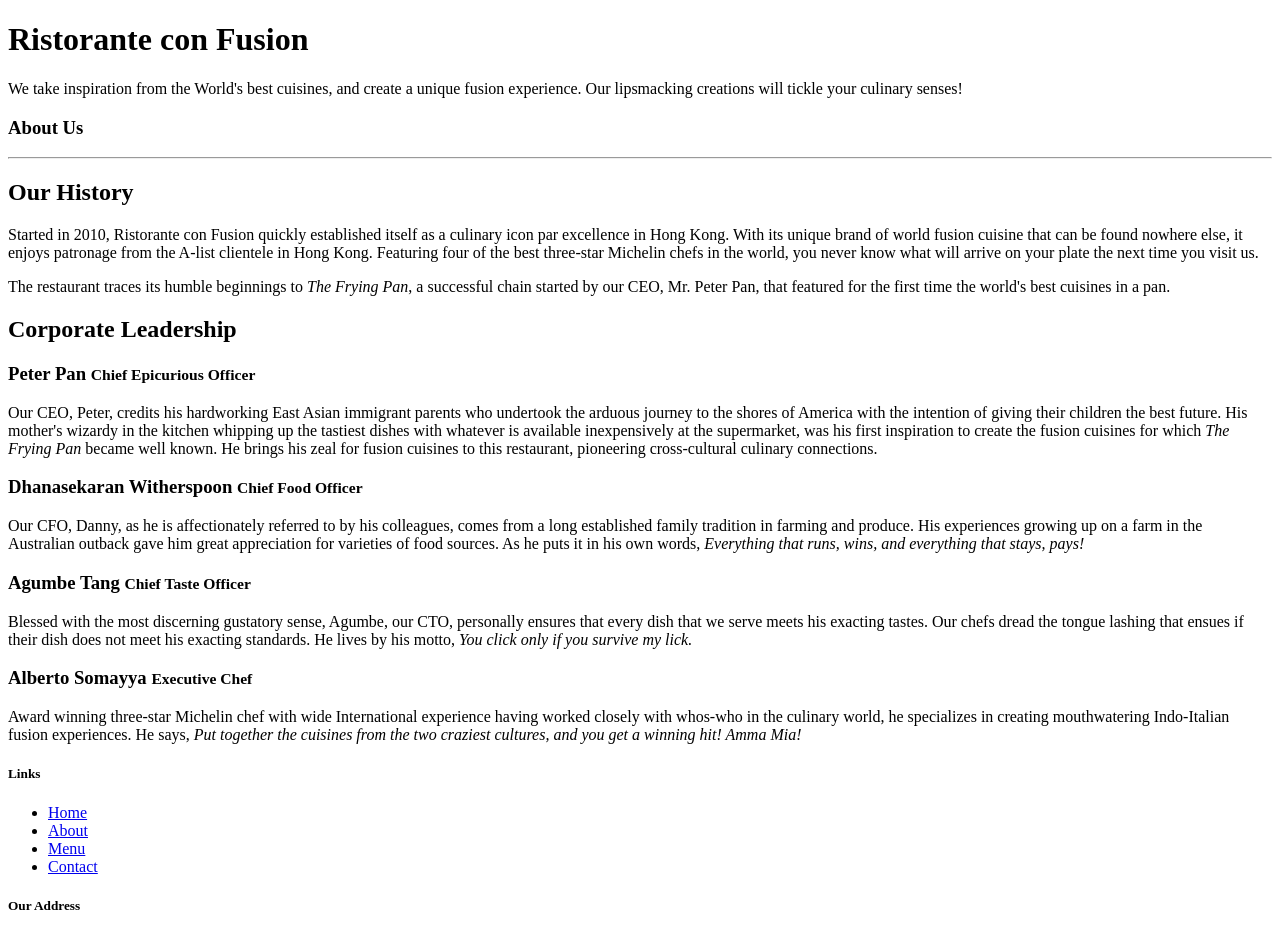
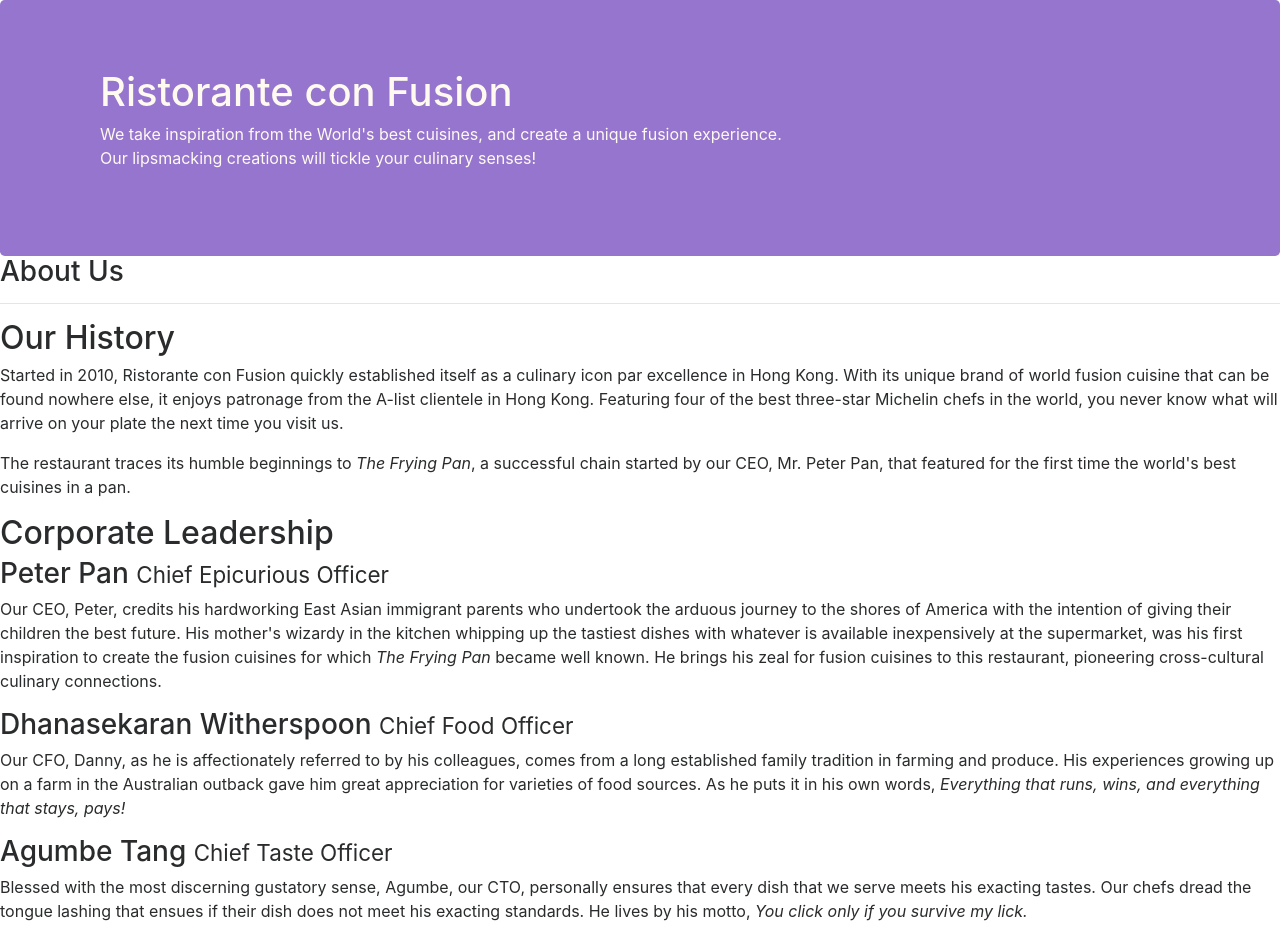
Before and after one commit to rv498/Bootstrap4_Assignment_1, a plain HTML site: page aboutus.html in a window 1280 px wide. Shown: the top 926 px of the page. Drawn offline with nearby package versions, Linux system fonts and the light colour scheme.

Commit message:
6th Commit

```diff
--- a/aboutus.html
+++ b/aboutus.html
@@ -2,6 +2,14 @@
 <html lang="en">
 
 <head>
+
+    <meta charset="utf-8">
+    <meta name="viewport" content="width=device-width, initial-scale=1.0, minimum-scale=1.0, maximum-scale=1.0, shrink-to-fit=no, user-scalable=no">
+    <meta http-equiv="X-UA-Compatible" content="ie=edge">
+
+    <link rel="stylesheet" href="https://maxcdn.bootstrapcdn.com/bootstrap/4.0.0-alpha.6/css/bootstrap.min.css" integrity="sha384-rwoIResjU2yc3z8GV/NPeZWAv56rSmLldC3R/AZzGRnGxQQKnKkoFVhFQhNUwEyJ" crossorigin="anonymous">
+
+    <link rel="stylesheet" href="css/styles.css" >
 
     <title>Ristorante Con Fusion: About Us</title>
 
```
